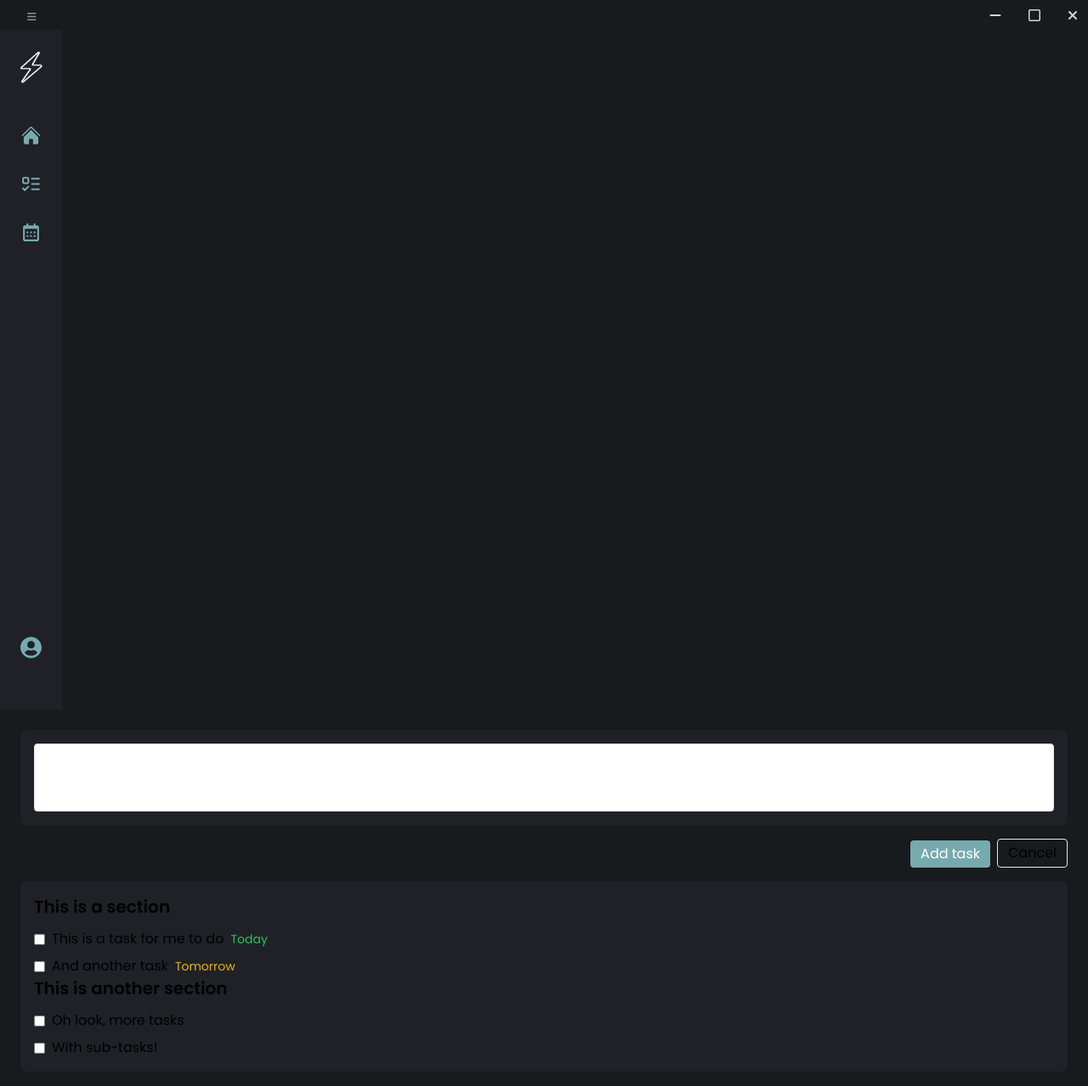
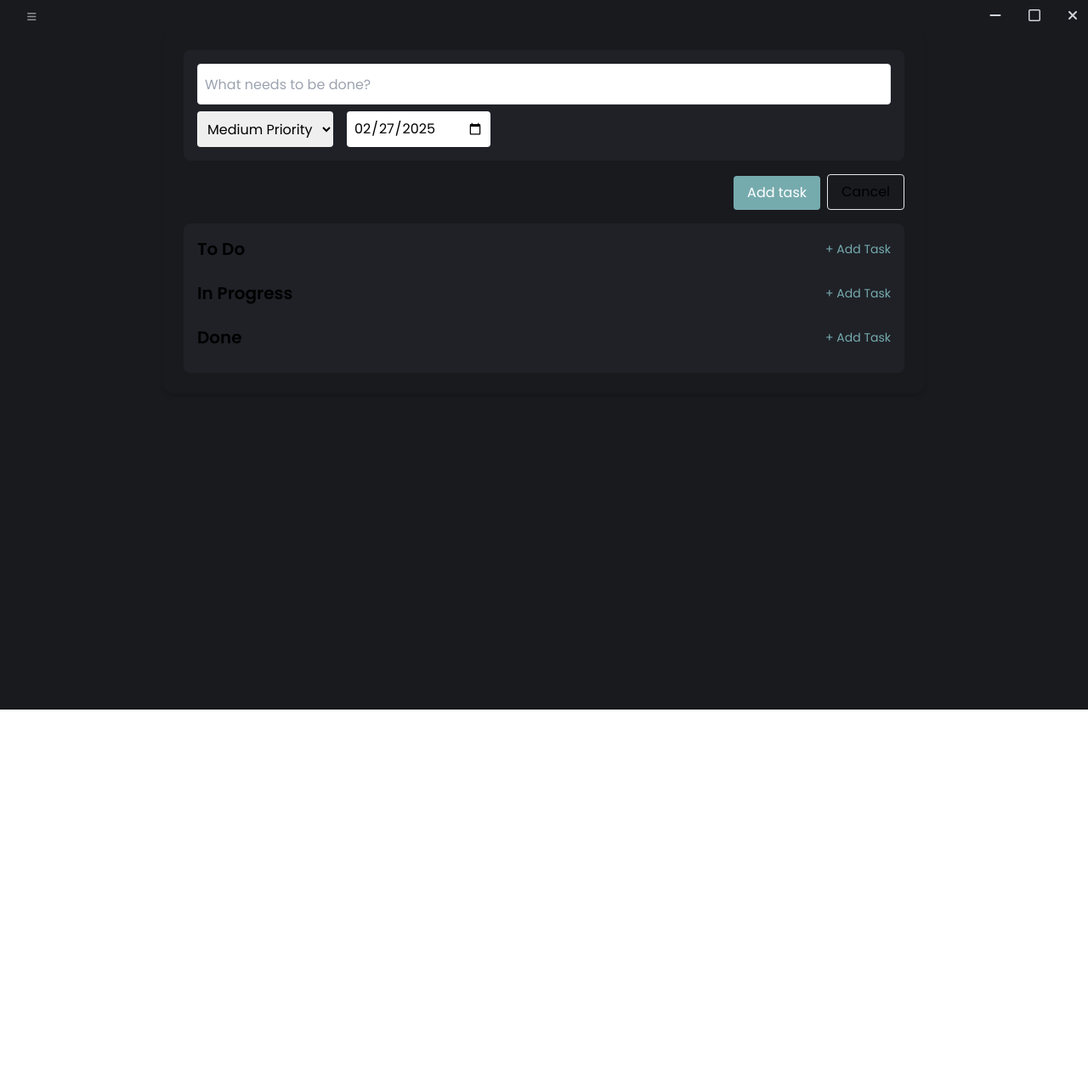
Before and after one commit to russalforque/taskflowapp, a Vue app: page /todolist in a window 1280 px wide. Shown: the top 1278 px of the page at 85% size. After the commit the page ends 835 px from the top, so only its background shows below. Built offline with nearby package versions, Linux system fonts and the light colour scheme.

Commit message:
updateTodolistFeature

```diff
--- a/package.json
+++ b/package.json
@@ -16,10 +16,12 @@
     "autoprefixer": "^10",
     "axios": "^1.7.9",
     "core-js": "^3.8.3",
+    "date-fns": "^4.1.0",
     "postcss": "^8",
     "tailwindcss": "^3",
     "vue": "^3.2.13",
     "vue-router": "^4.0.3",
+    "vuedraggable": "^4.1.0",
     "vuex": "^4.0.2"
   },
   "devDependencies": {
--- a/src/App.vue
+++ b/src/App.vue
@@ -1,17 +1,21 @@
 <template>
-  <div>
-    <SideBarPage></SideBarPage>
-  </div>
+  <TheLoader v-if="showLoading"></TheLoader>
   <router-view />
 </template>
 
 <script>
-import SideBarPage from './components/SideBarPage.vue';
-
+import { mapState } from 'vuex';
+import TheLoader from './components/TheLoader.vue';
 
 export default {
+  name: 'App',
+  computed: {
+    ...mapState({
+      showLoading: (state) => state.showLoading,
+    }),
+  },
   components: {
-    SideBarPage
+    TheLoader,
   },
 };
 </script>
--- /dev/null
+++ b/src/components/TheLoader.vue
@@ -0,0 +1,88 @@
+<template>
+    <div class="loading-box">
+        <div class="lds-ripple">
+            <div></div>
+            <div></div>
+        </div>
+        <div>{{ text }}</div>
+    </div>
+</template>
+
+<script>
+export default {
+    props: {
+        text: {
+            required: false,
+            type: String,
+            default: 'Loading',
+        },
+    },
+};
+</script>
+
+<style scoped>
+.loading-box {
+    position: fixed;
+    top: 50%;
+    width: 25%;
+    margin: auto;
+    z-index: 999;
+    left: 0;
+    right: 0;
+    text-align: center;
+}
+
+.lds-ripple {
+  color: #000
+}
+.lds-ripple,
+.lds-ripple div {
+  box-sizing: border-box;
+}
+.lds-ripple {
+  display: inline-block;
+  position: relative;
+  width: 80px;
+  height: 80px;
+}
+.lds-ripple div {
+  position: absolute;
+  border: 4px solid currentColor;
+  opacity: 1;
+  border-radius: 50%;
+  animation: lds-ripple 1s cubic-bezier(0, 0.2, 0.8, 1) infinite;
+}
+.lds-ripple div:nth-child(2) {
+  animation-delay: -0.5s;
+}
+@keyframes lds-ripple {
+  0% {
+    top: 36px;
+    left: 36px;
+    width: 8px;
+    height: 8px;
+    opacity: 0;
+  }
+  4.9% {
+    top: 36px;
+    left: 36px;
+    width: 8px;
+    height: 8px;
+    opacity: 0;
+  }
+  5% {
+    top: 36px;
+    left: 36px;
+    width: 8px;
+    height: 8px;
+    opacity: 1;
+  }
+  100% {
+    top: 0;
+    left: 0;
+    width: 80px;
+    height: 80px;
+    opacity: 0;
+  }
+}
+</style>
--- a/src/components/TodoList.vue
+++ b/src/components/TodoList.vue
@@ -1,75 +1,210 @@
 <template>
-    <div class="bg-[#181A1E] h-screen">
-        <div class="p-6 mx-auto rounded-xl shadow-md space-y-4">
+    <div class="bg-[#181A1E] min-h-screen">
+      <div class="p-6 mx-auto max-w-4xl rounded-xl shadow-md space-y-4">
         <!-- Add Task Section -->
         <div class="bg-[#1F2127] p-4 rounded-lg">
           <div class="space-y-2">
-                    <input v-model="newTask" type="text" class="w-full h-20 border rounded p-2 text-[#000]" />
+            <input
+              v-model="newTask.name"
+              type="text"
+              placeholder="What needs to be done?"
+              class="w-full h-12 border rounded p-2 text-[#000]"
+              @keyup.enter="addTask"
+            />
+            <div class="flex space-x-4">
+              <select v-model="newTask.priority" class="rounded p-2">
+                <option value="low">Low Priority</option>
+                <option value="medium">Medium Priority</option>
+                <option value="high">High Priority</option>
+              </select>
+              <input
+                type="date"
+                v-model="newTask.dueDate"
+                class="rounded p-2"
+              />
+            </div>
           </div>
         </div>
 
         <div class="flex items-end justify-end space-x-2">
-                <button class="bg-[#76ABAE] text-white px-3 py-1 rounded" @click="addTask">Add task</button>
-                <button class="px-3 py-1 border rounded" @click="cancelTask">Cancel</button>
+          <button class="bg-[#76ABAE] text-white px-4 py-2 rounded hover:bg-[#5a8d90]" @click="addTask">
+            Add task
+          </button>
+          <button class="px-4 py-2 border rounded hover:bg-gray-700" @click="cancelTask">
+            Cancel
+          </button>
         </div>
 
         <!-- Sections -->
         <div class="bg-[#1F2127] p-4 rounded-lg">
-                <div v-for="(section, index) in sections" :key="index" class="space-y-3">
+          <div class="space-y-6">
+            <div
+              v-for="(section, index) in sections"
+              :key="section.id"
+              class="space-y-3"
+            >
+              <div class="flex justify-between items-center">
                 <h2 class="text-xl font-semibold">{{ section.title }}</h2>
-                <ul class="space-y-2">
-                    <li v-for="(task, i) in section.tasks" :key="i" class="flex items-center space-x-2">
+                <button
+                  class="text-sm text-[#76ABAE]"
+                  @click="addTaskToSection(index)"
+                >
+                  + Add Task
+                </button>
+              </div>
+
+              <div class="space-y-2">
+                <div
+                  v-for="task in section.tasks"
+                  :key="task.id"
+                  class="flex items-center justify-between bg-[#252830] p-3 rounded"
+                >
+                  <div class="flex items-center space-x-3">
                     <input type="checkbox" v-model="task.completed" />
-                        <span :class="{ 'line-through text-gray-500': task.completed }">{{ task.name }}</span>
-                        <span class="text-sm text-green-500" v-if="task.due === 'Today'">Today</span>
-                        <span class="text-sm text-yellow-500" v-else-if="task.due === 'Tomorrow'">Tomorrow</span>
-                    </li>
-                </ul>
+                    <span
+                      :class="{ 'line-through text-gray-500': task.completed }"
+                      @dblclick="editTask(task)"
+                    >
+                      {{ task.name }}
+                    </span>
+                  </div>
+
+                  <div class="flex items-center space-x-3">
+                    <span
+                      :class="{
+                        'text-red-500': task.priority === 'high',
+                        'text-yellow-500': task.priority === 'medium',
+                        'text-green-500': task.priority === 'low'
+                      }"
+                      class="text-sm"
+                    >
+                      {{ task.priority }}
+                    </span>
+                    <span class="text-sm text-gray-400">
+                      {{ formatDate(task.dueDate) }}
+                    </span>
+                    <button
+                      @click="deleteTask(section, task)"
+                      class="text-red-400 hover:text-red-600"
+                    >
+                      ×
+                    </button>
                   </div>
                 </div>
-
+              </div>
+            </div>
+          </div>
+        </div>
       </div>
     </div>
   </template>
 
   <script>
+  import { v4 as uuidv4 } from 'uuid';
 
   export default {
     data() {
       return {
-            newTask: '',
-            sections: [
+        newTask: {
+          name: '',
+          priority: 'medium',
+          dueDate: new Date().toISOString().split('T')[0]
+        },
+        sections: []
+      };
+    },
+
+    created() {
+      // Load from localStorage
+      const savedSections = localStorage.getItem('todo-sections');
+      this.sections = savedSections ? JSON.parse(savedSections) : [
         {
-                    title: 'This is a section',
-                    tasks: [
-                        { name: 'This is a task for me to do', completed: false, due: 'Today' },
-                        { name: 'And another task', completed: false, due: 'Tomorrow' }
-                    ]
+          id: uuidv4(),
+          title: 'To Do',
+          tasks: []
         },
         {
-                    title: 'This is another section',
-                    tasks: [
-                        { name: 'Oh look, more tasks', completed: false, due: '' },
-                        { name: 'With sub-tasks!', completed: false, due: '' }
-                    ]
+          id: uuidv4(),
+          title: 'In Progress',
+          tasks: []
+        },
+        {
+          id: uuidv4(),
+          title: 'Done',
+          tasks: []
         }
-            ]
+      ];
+    },
+
+    watch: {
+      sections: {
+        handler(newSections) {
+          localStorage.setItem('todo-sections', JSON.stringify(newSections));
+        },
+        deep: true
+      }
+    },
+
+    methods: {
+      addTask() {
+        if (this.newTask.name.trim() !== '') {
+          this.sections[0].tasks.push({
+            id: uuidv4(),
+            name: this.newTask.name,
+            completed: false,
+            priority: this.newTask.priority,
+            dueDate: this.newTask.dueDate
+          });
+
+          this.newTask = {
+            name: '',
+            priority: 'medium',
+            dueDate: new Date().toISOString().split('T')[0]
+          };
+        }
+      },
+
+      cancelTask() {
+        this.newTask = {
+          name: '',
+          priority: 'medium',
+          dueDate: new Date().toISOString().split('T')[0]
         };
       },
-    methods: {
-        addTask() {
-            if (this.newTask.trim() !== '') {
-                this.sections[0].tasks.push({ name: this.newTask, completed: false, due: '' });
-                this.newTask = '';
+
+      deleteTask(section, task) {
+        const taskIndex = section.tasks.indexOf(task);
+        if (taskIndex > -1) {
+          section.tasks.splice(taskIndex, 1);
         }
       },
-        cancelTask() {
-            this.newTask = '';
+
+      editTask(task) {
+        const newName = prompt('Edit task:', task.name);
+        if (newName !== null) {
+          task.name = newName;
+        }
       },
+
+      formatDate(dateString) {
+        const date = new Date(dateString);
+        return date.toLocaleDateString('en-US', {
+          month: 'short',
+          day: 'numeric',
+          year: 'numeric'
+        });
+      },
+
       addTaskToSection(index) {
         const taskName = prompt('Enter task name');
         if (taskName) {
-                this.sections[index].tasks.push({ name: taskName, completed: false, due: '' });
+          this.sections[index].tasks.push({
+            id: uuidv4(),
+            name: taskName,
+            completed: false,
+            priority: 'medium',
+            dueDate: new Date().toISOString().split('T')[0]
+          });
         }
       }
     }
--- a/src/services/Validations.js
+++ b/src/services/Validations.js
@@ -4,6 +4,6 @@ export default class Validations {
     }
 
     static minLength(name, minLength) {
-        return name.length >= minLength; // ✅ Corrected length check
+        return name.length >= minLength;
     }
 }
--- a/src/store/modules/auth/actions.js
+++ b/src/store/modules/auth/actions.js
@@ -1,6 +1,7 @@
 import SignupValidations from "@/services/SignupValidations";
-import { LOGIN_ACTION, SET_USER_TOKEN_MUTATION, SIGNUP_ACTION } from "@/store/storeconstants";
+import { LOGIN_ACTION, SET_USER_TOKEN_MUTATION, SIGNUP_ACTION, } from "@/store/storeconstants";
 import axios from "axios";
+
 
 export default {
     async [LOGIN_ACTION](context, payload) {
@@ -10,6 +11,7 @@ export default {
             returnSecureToken: true,
         };
         let response = '';
+
         try {
             response = await axios.post(`https://identitytoolkit.googleapis.com/v1/accounts:signInWithPassword?key=AIzaSyCCR2l4bd-iVKgGDZ52EEmHmN1zShGIyu8`,
                 postData,
@@ -20,6 +22,7 @@ export default {
             );
             throw errorMessage;
         }
+
         if (response.status === 200) {
             context.commit(SET_USER_TOKEN_MUTATION, {
                 email: response.data.email,
--- a/src/store/modules/auth/mutations.js
+++ b/src/store/modules/auth/mutations.js
@@ -1,7 +1,7 @@
 import { SET_USER_TOKEN_MUTATION } from "@/store/storeconstants";
 
 export default {
-    [SET_USER_TOKEN_MUTATION] (state, payload) {
+    [SET_USER_TOKEN_MUTATION](state, payload) {
         state.email = payload.email;
         state.token = payload.token;
         state.expiresIn = payload.expiresIn;
--- a/src/store/storeconstants.js
+++ b/src/store/storeconstants.js
@@ -1,3 +1,4 @@
 export const SIGNUP_ACTION = '[actions] signup user';
 export const SET_USER_TOKEN_MUTATION = '[mutations] set user token data'
 export const LOGIN_ACTION = '[actions] login user';
+export const LOADING_SPINNER_SHOW_MUTATION = '[mutations] show loading spinner';
```
Also changed, not shown: src/components/HomePage.vue (+6 -2 lines), src/components/SignUp.vue (+9 -4 lines), src/store/modules/auth/getters.js (+7 -0 lines), src/store/store.js (+11 -0 lines), 1 other file (tests, documents, lock files or other folders). Lines whose indentation alone changed are shown as unchanged.
